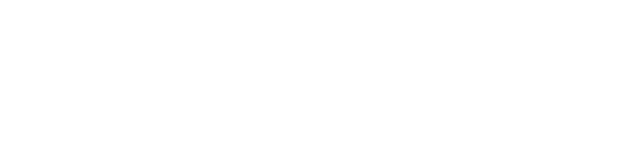
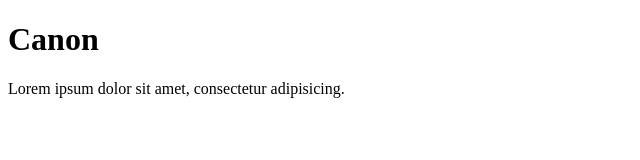
Before and after one commit to daniel1954123/flex-home-work, a plain HTML site: page index.html in a window 1280 px wide. Shown: the whole page, without its empty margins (0-640 px from the left). Drawn offline with Linux system fonts and the light colour scheme.

Commit message:
added text

```diff
--- a/index.html
+++ b/index.html
@@ -5,6 +5,7 @@
     <title>Title</title>
 </head>
 <body>
-
+<h1>Canon</h1>
+<p>Lorem ipsum dolor sit amet, consectetur adipisicing.</p>
 </body>
 </html>
```
